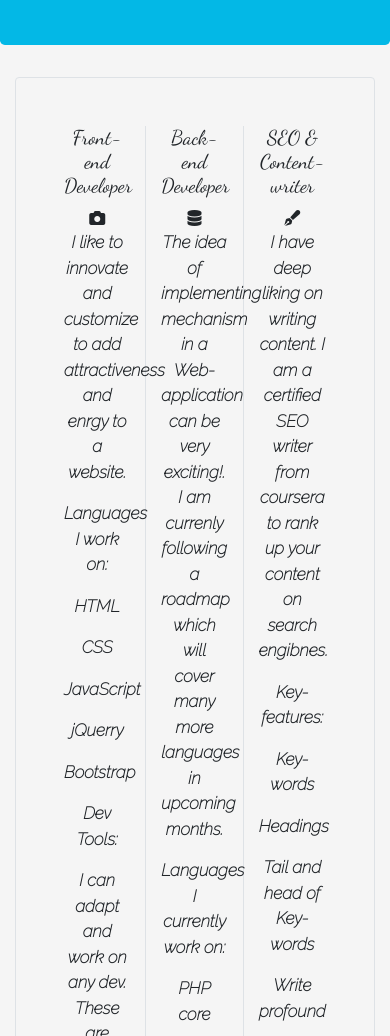
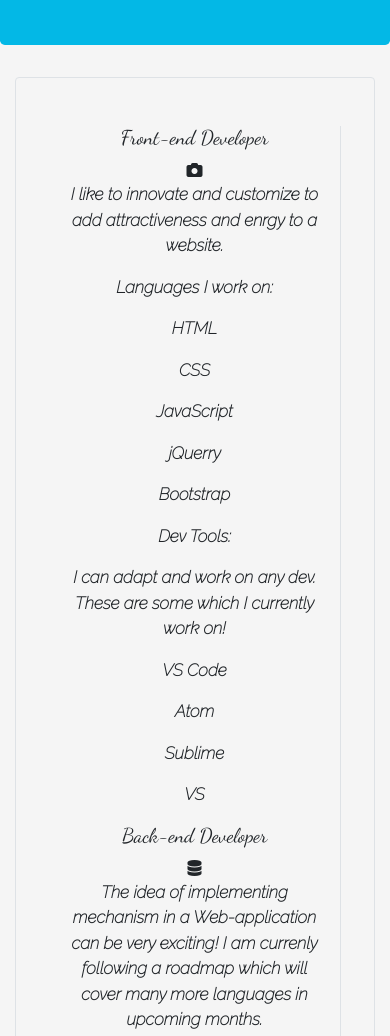
Before and after one commit to Arsh-10/Portofolio, a plain HTML site: page index.html in a window 390 px wide. Shown: the part 1190-2226 px from the top of the page. Drawn offline with nearby package versions, Linux system fonts and the light colour scheme; a web font is replaced by a local one.

Commit message:
Update index.html

```diff
--- a/index.html
+++ b/index.html
@@ -110,7 +110,7 @@
     <div class="container">
         <div class="border rounded p-5 mx-auto">
             <div class="row">
-                <div class="col-4 text-center justify-text border-right wow pulse">
+                <div class="col-md-4 col-12 text-center justify-text border-right wow pulse">
                     <h3 class="display-4">Front-end Developer</h3>
                     <i class="fas fa-camera"></i>
                     <p style="font-size: 25px;" class="lead">I like to innovate and customize to add attractiveness and enrgy to a website.</p>
@@ -131,10 +131,10 @@
 
 
                 </div>
-                <div class="col-4 text-center justify-text border-right wow pulse slow">
+                <div class="col-md-4 col-12 text-center justify-text border-right wow pulse slow">
                     <h3 class="display-4">Back-end Developer</h3>
                     <i class="fas fa-database"></i>
-                    <p style="font-size: 25px;" class="lead">The idea of implementing mechanism in a Web-application can be very exciting!. I am currenly following a roadmap which will cover many more languages in upcoming months.</p>
+                    <p style="font-size: 25px;" class="lead">The idea of implementing mechanism in a Web-application can be very exciting! I am currenly following a roadmap which will cover many more languages in upcoming months.</p>
 
                     <p style="font-size: 25px;" class="lead" style="color: aquamarine;">Languages I currently work on:</p>
                     <p style="font-size: 25px;" class="lead">PHP core</p>
@@ -147,7 +147,7 @@
                     <p style="font-size: 25px;" class="lead">Sublime</p>
                     <p style="font-size: 25px;" class="lead">VS</p>
                 </div>
-                <div class="col-4 text-center justify-text wow pulse slower">
+                <div class="col-md-4 col-12 text-center justify-text wow pulse slower">
                     <h3 class="display-4">SEO & Content-writer</h3>
                     <i class="fas fa-pen-fancy"></i>
                     <p style="font-size: 25px;" class="lead">I have deep liking on writing content. I am a certified SEO writer from coursera to rank up your content on search engibnes.</p>
```
